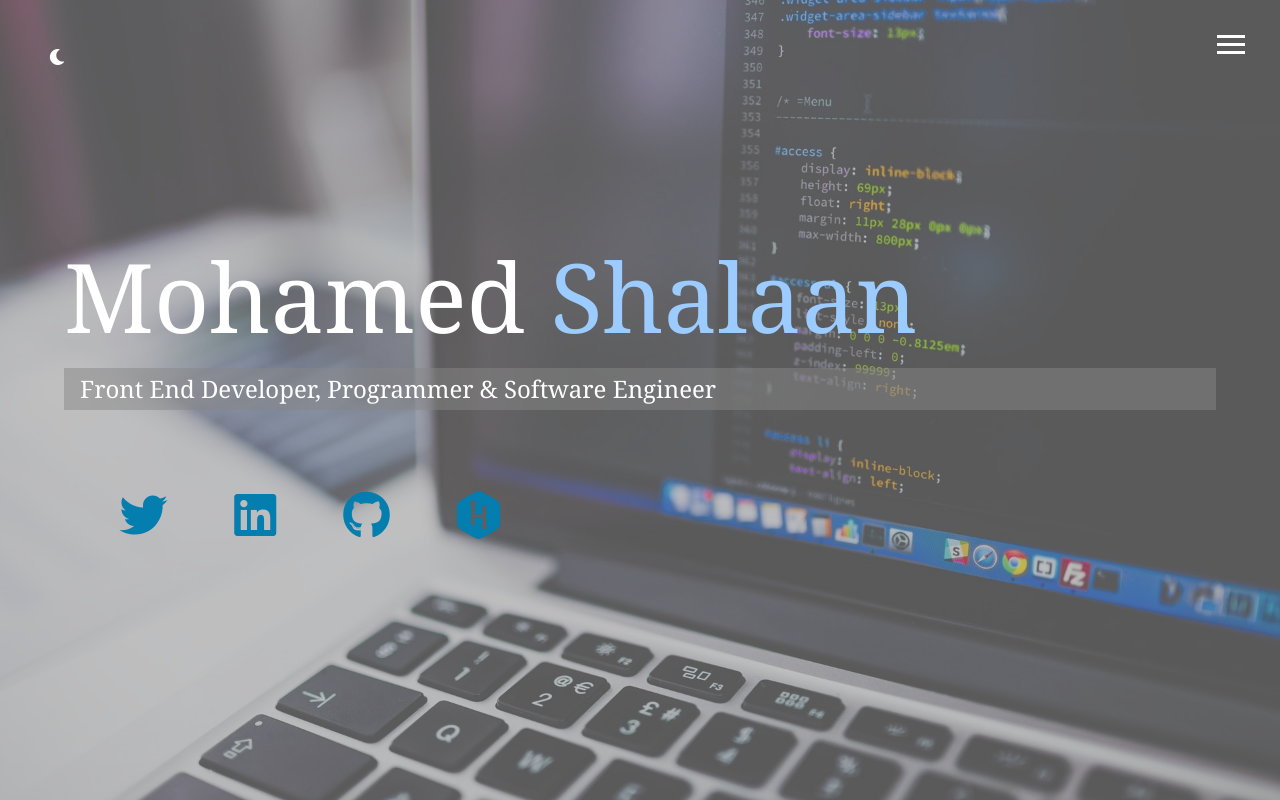
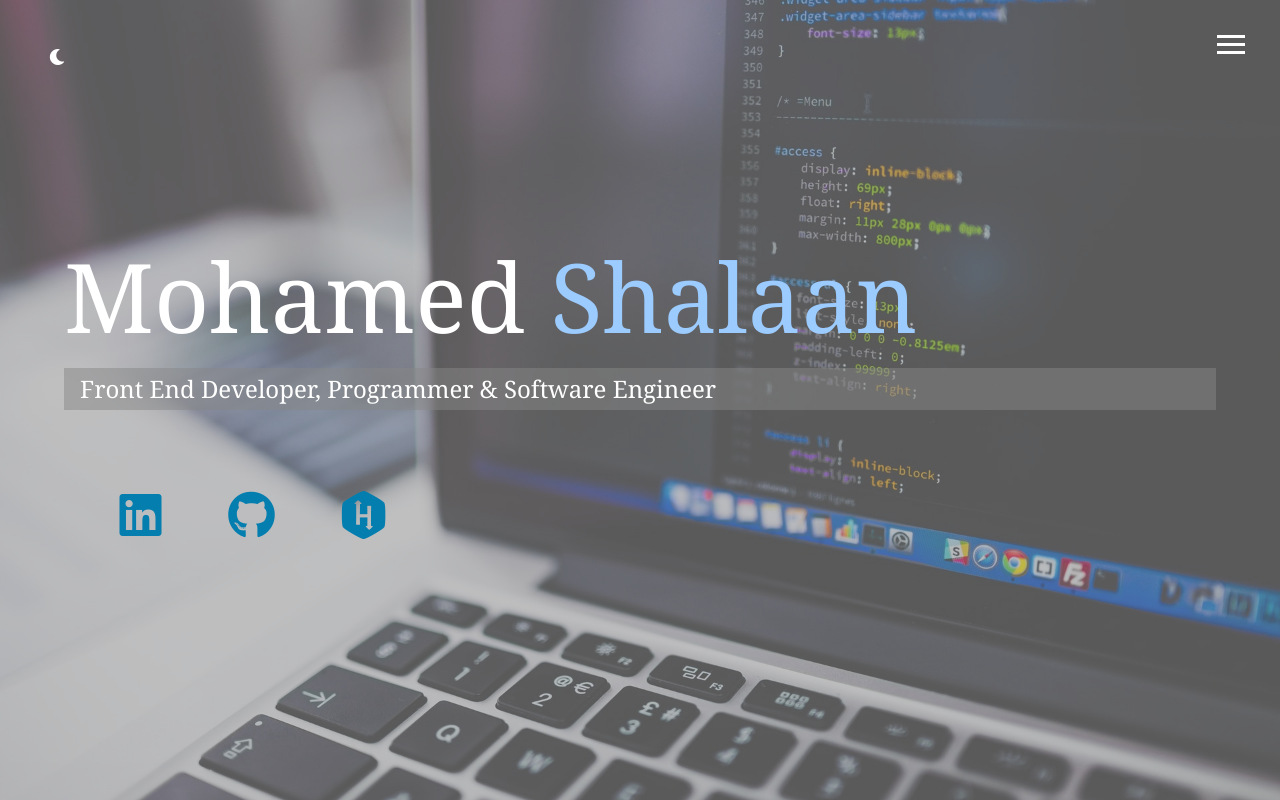
Before and after one commit to M0Shalaan/portfolio, a plain HTML site: page index.html in a window 1280 px wide. Drawn offline with Linux system fonts and the light colour scheme.

Commit message:
some changes

```diff
--- a/index.html
+++ b/index.html
@@ -49,7 +49,6 @@
     <h2 class="sm-heading"> Front End Developer, Programmer & Software Engineer
     </h2>
     <div class="icons ">
-      <a href="https://twitter.com/M_Shalaan0" target="_blank"><i class="fab fa-twitter fa-3x"></i></a>
       <a href="https://www.linkedin.com/in/mohamed-shalaan-85192519b/" target="_blank"><i
           class="fab fa-linkedin fa-3x"></i></a>
       <a href="https://github.com/M0Shalaan" target="_blank"><i class="fab fa-github fa-3x"></i></a>
```
